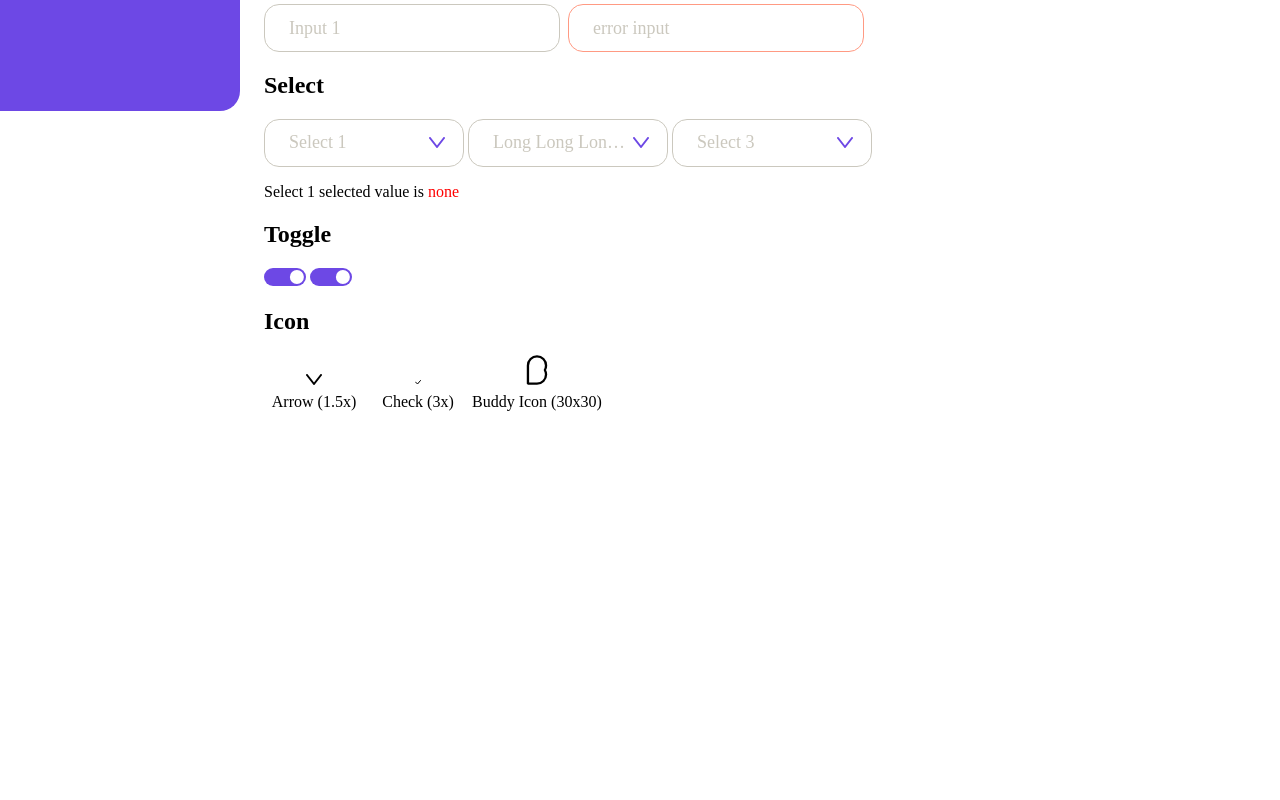
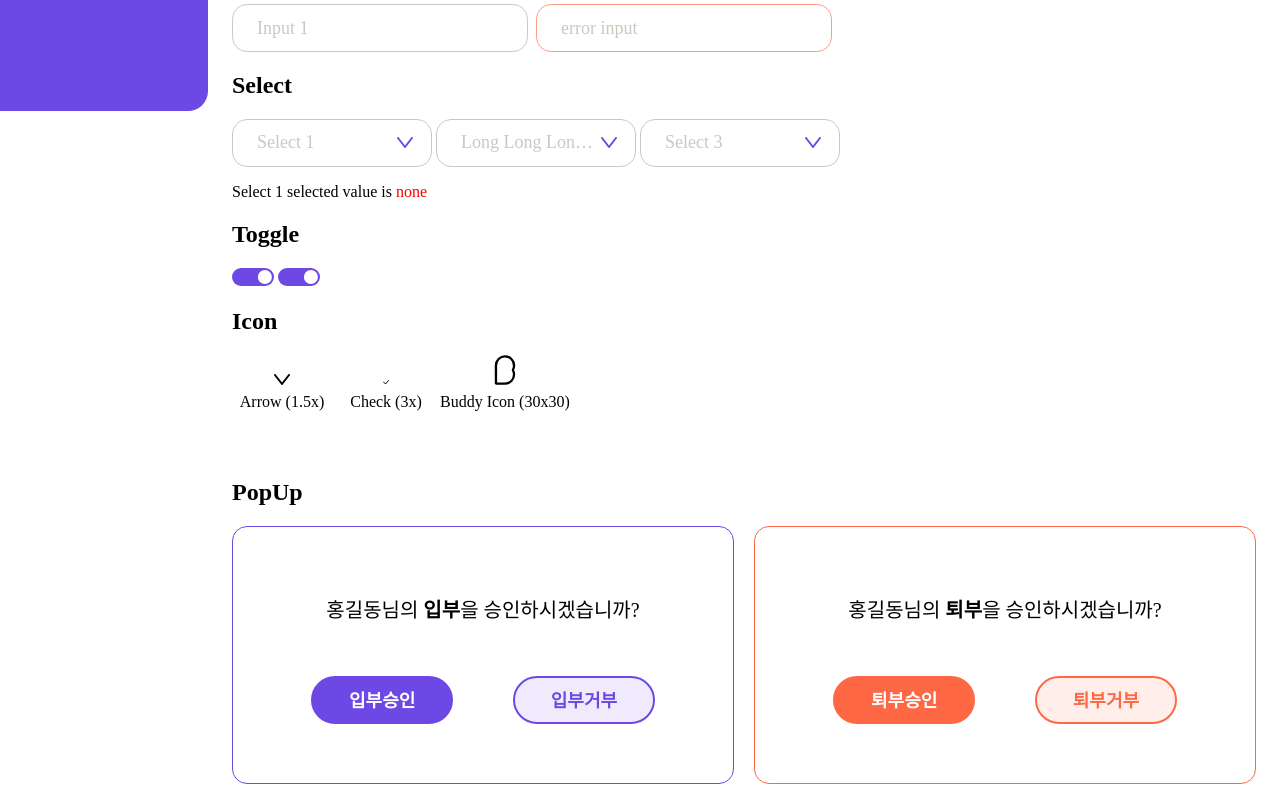
Before and after one commit to kmu-kcc/buddy-frontend, a React (Create React App) app: page /test in a window 1280 px wide. Shown: the part 689-1489 px from the top of the page. Before the commit the page ends 1165 px from the top, so only its background shows below. Built offline with nearby package versions, Linux system fonts and the light colour scheme; a web font is replaced by a local one.

Commit message:
Add Popup layout in test page

```diff
--- a/src/pages/Test.tsx
+++ b/src/pages/Test.tsx
@@ -1,6 +1,6 @@
 import React, {useCallback, useState, useMemo} from 'react';
 import styled from 'styled-components';
-import {Button, Box, Check, Textarea, ToggleSwitch, Input, Select} from '../components';
+import {Button, Box, Check, Textarea, ToggleSwitch, Input, Select, PopUp} from '../components';
 import {Arrow, Check as CheckIcon, Buddy} from '../components/icons';
 
 const Label = styled.p`
@@ -124,6 +124,15 @@ export const Test = () => {
           <Label>Buddy Icon (30x30)</Label>
         </Box>
       </Box>
+      <h2>PopUp</h2>
+      <Box isFlex>
+        <Box>
+          <PopUp popupType='입부' name='홍길동' />
+        </Box>
+        <Box ml='20px'>
+          <PopUp popupType='퇴부' name='홍길동' />
+        </Box>
+      </Box>
     </Box>
   );
 };
```
